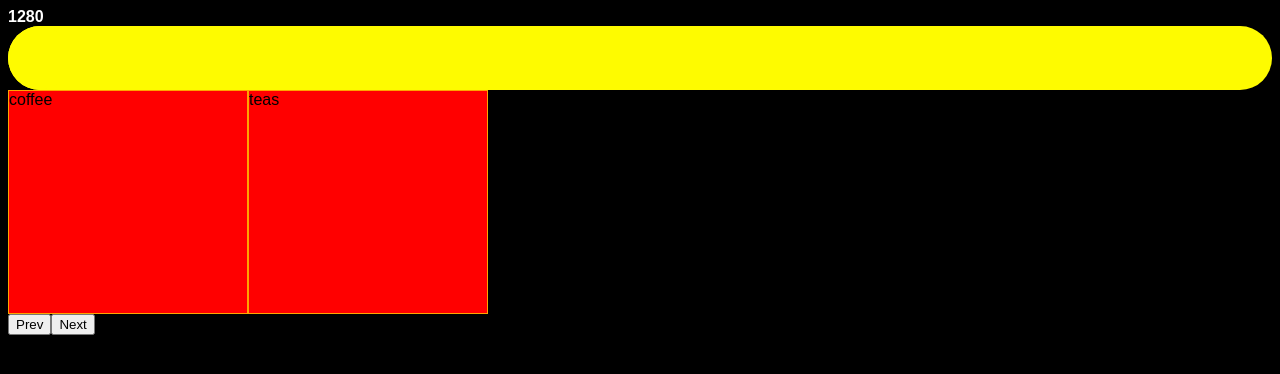
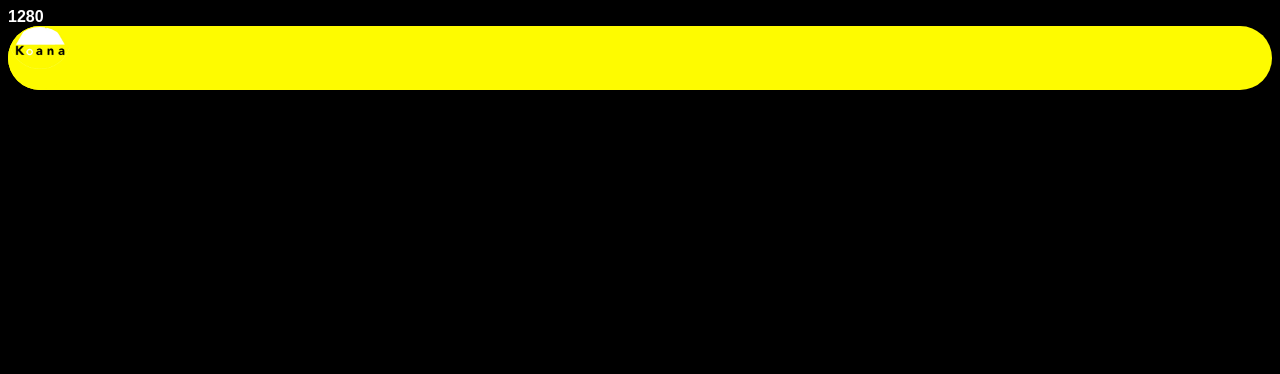
Before and after one commit to lewis-j/react-koana, a React (Create React App) app: page /about in a window 1280 px wide. Shown: the top 374 px of the page. Built offline with nearby package versions, Linux system fonts and the light colour scheme.

Commit message:
added routes and icon to navbar

```diff
--- a/src/App.js
+++ b/src/App.js
@@ -1,9 +1,10 @@
 import { Routes, Route } from "react-router-dom";
+import { Navbar } from "./layout/NavMenu";
 import { StorePage } from "./pages/StorePage";
-import { Navbar } from "./layout/NavMenu";
+import { AboutPage } from "./pages/AboutPage";
 import "./App.css";
 
-const Home = () => (
+const FeaturesPage = () => (
   <div>
     <div className="test1">
       KOANA<div className="test2">V2</div>
@@ -15,9 +16,9 @@ const App = () => {
     <>
       <Navbar />
       <Routes>
-        <Route path="/" element={<Home />} />
-        <Route path="about" element={<StorePage />} />
-        <Route path="contact" element={<StorePage />} />
+        <Route path="/" element={<FeaturesPage />} />
+        <Route path="about" element={<AboutPage />} />
+        <Route path="store" element={<StorePage />} />
       </Routes>
     </>
   );
--- a/src/layout/NavMenu/NavMenu.js
+++ b/src/layout/NavMenu/NavMenu.js
@@ -1,8 +1,8 @@
+import { FontAwesomeIcon } from "@fortawesome/react-fontawesome";
 import { faInstagram } from "@fortawesome/free-brands-svg-icons";
 import { faCartArrowDown } from "@fortawesome/free-solid-svg-icons";
-import { FontAwesomeIcon, faCartAr } from "@fortawesome/react-fontawesome";
 import { useState, useEffect, useRef } from "react";
-import { Navigate, useNavigate } from "react-router-dom";
+import { useNavigate } from "react-router-dom";
 import koana_logo from "./koana_logo.png";
 import "./navMenu.css";
 
@@ -16,7 +16,12 @@ const NavMenu = () => {
     const MEDBREAKPOINT = 769;
 
     const tradNavItems = ["store", "about"].map((item, idx) => (
-        <div key={`${idx}${item}`} className="navHamburgerItem">
+        <div
+            onClick={() => navigate(`/${item}`)}
+            key={`${idx}${item}`}
+            className="navHamburgerItem"
+        >
+            {console.log(`/${item}`)}
             {item}{" "}
         </div>
     ));
@@ -41,7 +46,6 @@ const NavMenu = () => {
     ];
 
     const iconNavItems = iconsData.map((icon, iconIdx) => {
-
         const getIconComponent = (icon, click) => {
             return <FontAwesomeIcon icon={icon} size="1x" onClick={click} />;
         };
@@ -55,7 +59,19 @@ const NavMenu = () => {
         );
     });
 
-    const navHamburgerItems = [...tradNavItems, ...iconNavItems];
+    const logo = (
+        <img
+            className="togglerHamburgerIcon"
+            onClick={(event) => {
+                navigate(`/`);
+                toggleCollapse();
+            }}
+            src={koana_logo}
+            alt="logo"
+        />
+    );
+
+    const navHamburgerItems = [...tradNavItems, ...iconNavItems, logo];
     const fullNavItems = () => {
         const navItems = [
             "about",
--- /dev/null
+++ b/src/pages/AboutPage/AboutPage.js
@@ -0,0 +1,9 @@
+import React from 'react'
+
+const AboutPage = () => {
+  return (
+    <div>AboutPage</div>
+  )
+}
+
+export default AboutPage
--- /dev/null
+++ b/src/pages/AboutPage/index.js
@@ -0,0 +1 @@
+export { default as AboutPage } from './AboutPage';
```
